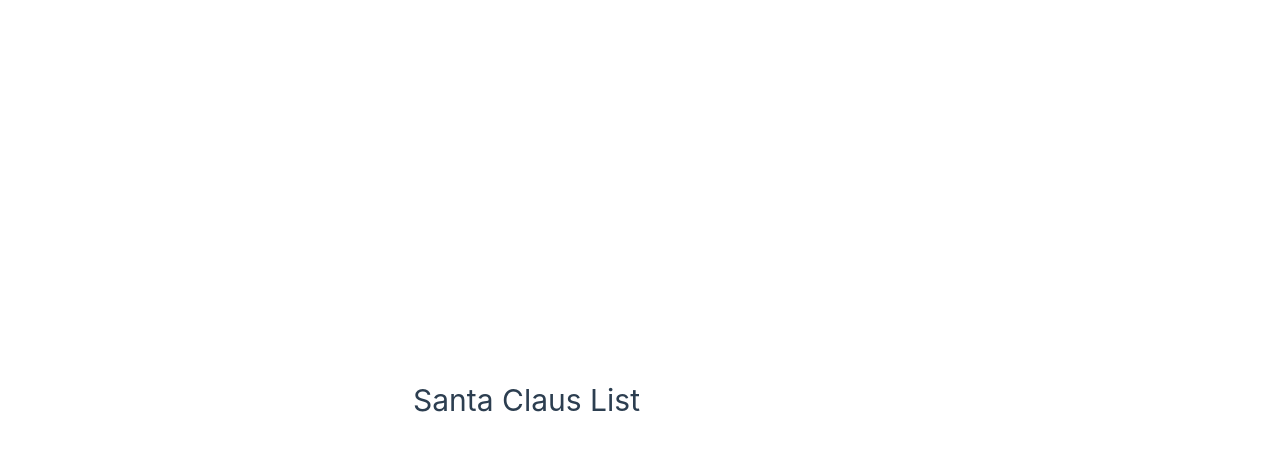
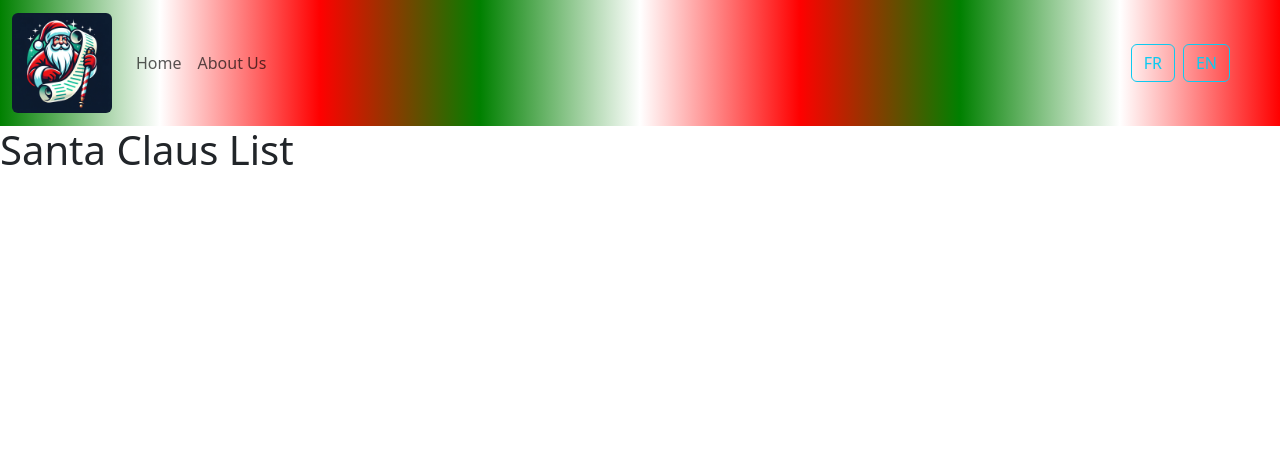
Before and after one commit to dannyforest/SantaClausList, a Vue app: page / in a window 1280 px wide. Shown: the top 450 px of the page. Built offline with nearby package versions, Linux system fonts and the light colour scheme.

Commit message:
First header

```diff
--- a/package.json
+++ b/package.json
@@ -12,6 +12,7 @@
     "test:e2e:dev": "start-server-and-test 'vite dev --port 4173' http://localhost:4173 'cypress open --e2e'"
   },
   "dependencies": {
+    "bootstrap": "^5.3.3",
     "vue": "^3.4.21",
     "vue-router": "^4.3.0"
   },
--- a/src/assets/main.css
+++ b/src/assets/main.css
@@ -1,4 +1,4 @@
-@import './base.css';
+/* @import './base.css';
 
 #app {
   max-width: 1280px;
@@ -32,4 +32,4 @@ a,
     grid-template-columns: 1fr 1fr;
     padding: 0 2rem;
   }
-}
+} */
--- a/src/components/Header.vue
+++ b/src/components/Header.vue
@@ -1,11 +1,64 @@
-<script setup>
-
-</script>
-
 <template>
-
+  <nav
+    class="navbar navbar-expand-md navbar-light sticky-top"
+    style="background-color: #e3f2fd"
+  >
+    <div class="container-fluid">
+      <router-link to="/" class="navbar-brand">
+        <img
+          src="..\assets\3885d324-9ba3-4dbd-bde3-7d81cd0d0322.webp"
+          alt="Logo"
+          class="rounded"
+          style="height: 100px"
+        />
+      </router-link>
+      <button
+        class="navbar-toggler"
+        type="button"
+        data-bs-toggle="collapse"
+        data-bs-target="#navbarTogglerDemo02"
+        aria-controls="navbarTogglerDemo02"
+        aria-expanded="false"
+        aria-label="Toggle navigation"
+      >
+        <span class="navbar-toggler-icon"></span>
+      </button>
+      <div class="collapse navbar-collapse" id="navbarTogglerDemo02">
+        <ul class="navbar-nav me-auto mb-2 mb-lg-0 text-center">
+          <li class="nav-item">
+            <div class="nav-link">Home</div>
+          </li>
+          <li class="nav-item">
+            <div class="nav-link">About Us</div>
+          </li>
+        </ul>
+        <div class="text-center">
+          <button class="btn btn-outline-info m-1 rounded">FR</button>
+          <button class="btn btn-outline-info m-1 rounded">EN</button>
+        </div>
+        <div class="text-center">
+          <button class="btn m-1 rounded">
+            <i class="bi bi-box-arrow-right" style="font-size: 25px"></i>
+          </button>
+        </div>
+      </div>
+    </div>
+  </nav>
 </template>
 
-<style scoped>
-
+<style>
+.navbar {
+  background-image: linear-gradient(
+    to right,
+    green,
+    white,
+    red,
+    green,
+    white,
+    red,
+    green,
+    white,
+    red
+  );
+}
 </style>
--- a/src/main.js
+++ b/src/main.js
@@ -1,5 +1,7 @@
 import './assets/main.css'
-
+import "bootstrap/dist/css/bootstrap.css";
+import "bootstrap";
+// import "bootstrap-icons/font/bootstrap-icons.css";
 import { createApp } from 'vue'
 import App from './App.vue'
 import router from './router'
```
Also changed, not shown: src/assets/3885d324-9ba3-4dbd-bde3-7d81cd0d0322.webp (added), 1 other file (tests, documents, lock files or other folders).
